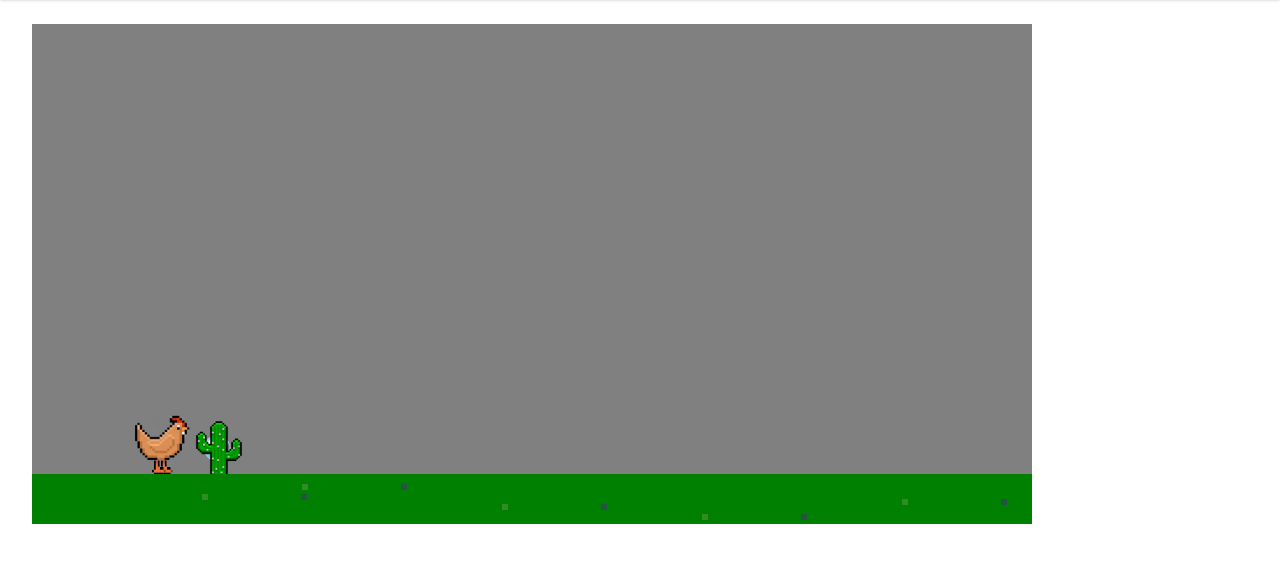
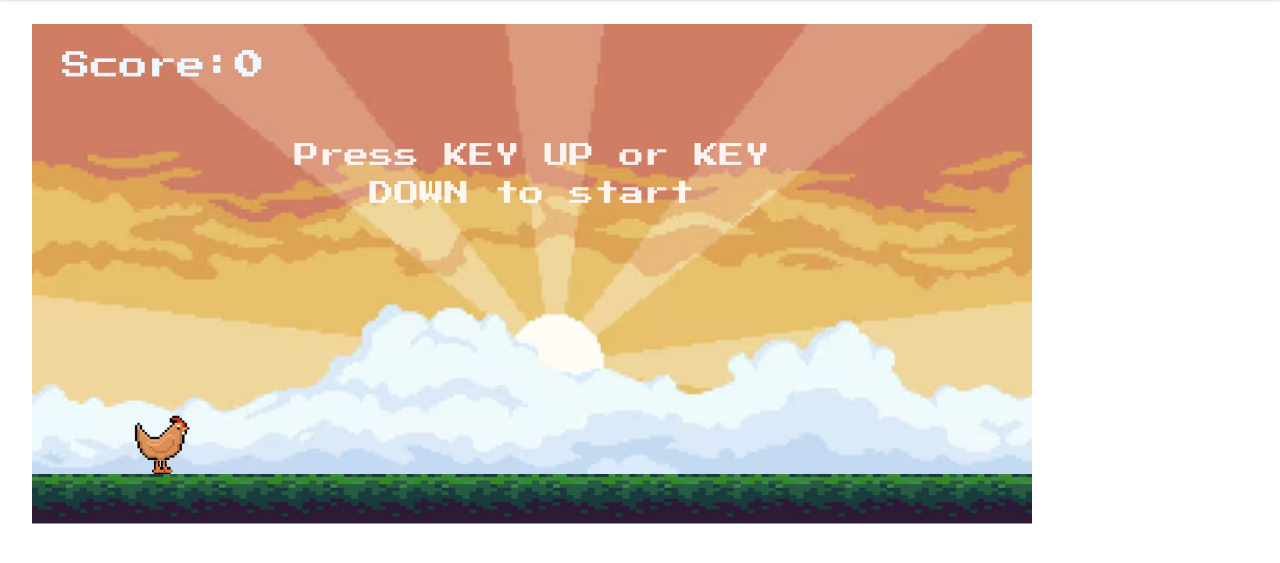
Before and after one commit to Cosmin-Valentin/laravel_webGames, a Laravel app: page /games/runner2 in a window 1280 px wide. Shown: the part 148-711 px from the top of the page. Run offline with Laravel 12, Linux system fonts and the light colour scheme; the visitor is signed in with stand-in values (Sample User, id 1); style sheets or scripts are compiled from the project's sources; parts of the project's set-up code (start-up, migrations or seed data) failed here and were passed over.

Commit message:
Second Runner game complete

```diff
--- a/resources/css/chicken-runner.css
+++ b/resources/css/chicken-runner.css
@@ -51,7 +51,7 @@
     animation: rightLeg 0.5s infinite linear;
 }
 #chicken.walk .leg.left {
-    animation: leeftLeg 0.5s infinite linear;
+    animation: leftLeg 0.5s infinite linear;
 }
 @keyframes rightLeg {
     0% {
@@ -61,7 +61,7 @@
         transform: rotate(50deg);
     }
 }
-@keyframes leeftLeg {
+@keyframes leftLeg {
     0% {
         transform: rotate(-50deg);
     }
--- a/resources/css/runner.css
+++ b/resources/css/runner.css
@@ -1,3 +1,5 @@
+@import url("https://fonts.googleapis.com/css2?family=Press+Start+2P&display=swap");
+
 .runner-container {
     margin: 0;
     padding: 0;
@@ -5,14 +7,31 @@
     height: 500px;
     position: relative;
     overflow: hidden;
-    background: black;
+    font-family: "Press Start 2P";
+}
+
+.runner-container.over .pixels,
+.runner-container.over .obstacle,
+.runner-container.over .legend {
+    display: none;
 }
 
 #game {
     position: absolute;
     width: 1000px;
     height: 450px;
-    background: gray;
+}
+
+.sky {
+    position: absolute;
+    width: 1000px;
+    height: 450px;
+    opacity: 0;
+    transition: opacity 1s ease-in-out;
+}
+
+.sky.active {
+    opacity: 1;
 }
 
 #ground {
@@ -20,7 +39,21 @@
     width: 1000px;
     height: 50px;
     top: 450px;
-    background: green;
+}
+
+.ground {
+    width: 1000px;
+    height: 50px;
+}
+
+.runner-container:not(.over) .red-x {
+    display: none;
+}
+
+.red-x {
+    position: relative;
+    bottom: 97px;
+    left: 17px;
 }
 
 .cactus,
@@ -169,8 +292,12 @@
     height: 6px;
 }
 
+.group-1 {
+    bottom: 50px;
+}
+
 .group-2 {
-    bottom: 50px;
+    bottom: 100px;
 }
 
 .group-1 > div {
@@ -200,3 +327,62 @@
     top: 25px;
     left: 800px;
 }
+
+.info,
+.legend {
+    color: #fff;
+    position: absolute;
+    top: 30%;
+    left: 50%;
+    transform: translate(-50%, -50%);
+    z-index: 1;
+    font-size: 25px;
+    text-align: center;
+    animation: flicker 0.8s infinite linear;
+}
+
+#prompt {
+    position: absolute;
+    top: 40%;
+    left: 50%;
+    width: 300px;
+    height: 150px;
+    background: #333;
+    border: 5px solid #999;
+    color: #fff;
+    transform: translate(-50%, -50%);
+    justify-content: center;
+    align-items: center;
+    flex-direction: column;
+}
+
+#prompt p {
+    text-align: center;
+    margin-top: 20px;
+    animation: flicker 0.8s infinite linear;
+}
+
+@keyframes flicker {
+    0% {
+        opacity: 1;
+    }
+    100% {
+        opacity: 0.6;
+    }
+}
+
+.score {
+    display: flex;
+    align-items: center;
+    justify-content: center;
+    position: absolute;
+    font-size: 1.8rem;
+    top: 20px;
+    left: 30px;
+    color: aliceblue;
+    z-index: 1;
+}
+
+.runner-container:not(.over) .legend {
+    animation: flicker 0.8s infinite linear;
+}
--- a/resources/js/runner.js
+++ b/resources/js/runner.js
@@ -3,26 +3,37 @@ const runnerContainer = document.querySelector(".runner-container");
 if (runnerContainer) {
     const chicken = document.getElementById("chicken");
     const colorBubble = document.getElementById("color-bubble");
-    // const blackBubble = document.getElementById("black-bubble");
+    const blackBubble = document.getElementById("black-bubble");
     const cactus = document.querySelector(".cactus");
     const pixelsLight = document.querySelector(".pixels.group-1");
     const pixelsDark = document.querySelector(".pixels.group-2");
+    const skies = document.querySelectorAll(".sky");
+    const prompt = document.getElementById("prompt");
+    const legend = document.querySelector(".legend");
     let hit = false;
-    let animationIds = [];
+    let counter = 0;
+    let circadianInterval;
+    let avoidObs = false;
+    let blackEnabled = false;
 
-    document.addEventListener("keydown", handleJump);
-    moveObstacle(colorBubble, 3);
-    setTimeout(function () {
-        moveObstacle(cactus, 3);
-    }, 500);
+    giveInfo();
 
-    moveGround();
+    function init() {
+        activateElements(3);
+        circadianInterval = setupCircadianShift();
+        displayLegend();
+        document.addEventListener("keydown", handleAction);
+    }
 
     function moveObstacle(obstacle, speed) {
         const sandboxWidth = runnerContainer.offsetWidth;
         let x = sandboxWidth;
 
-        animationIds.push(requestAnimationFrame(animate));
+        if (obstacle.classList.contains("hidden")) {
+            obstacle.classList.remove("hidden");
+        }
+
+        requestAnimationFrame(animate);
 
         function animate() {
             x -= speed;
@@ -31,7 +42,10 @@ if (runnerContainer) {
             }
             obstacle.style.transform = `translateX(${x}px)`;
 
-            if (obstacle.classList.contains("obstacle") && checkCollision(x)) {
+            if (
+                obstacle.classList.contains("obstacle") &&
+                checkCollision(x, obstacle)
+            ) {
                 handleCollision();
             } else {
                 continueAnimation();
@@ -41,6 +55,7 @@ if (runnerContainer) {
         function handleCollision() {
             if (!obstacle.classList.contains("cactus")) {
                 if (hit) {
+                    counter = counter + 5;
                     obstacle.classList.remove("wobble");
                     obstacle.classList.add("shrink");
                     setTimeout(function () {
@@ -56,10 +71,10 @@ if (runnerContainer) {
 
         function continueAnimation() {
             if (x !== sandboxWidth) {
-                animationIds.push(requestAnimationFrame(animate));
+                requestAnimationFrame(animate);
             } else {
                 setTimeout(() => {
-                    animationIds.push(requestAnimationFrame(animate));
+                    requestAnimationFrame(animate);
                 }, getRandomCount(3) * 1000);
             }
         }
@@ -70,60 +85,157 @@ if (runnerContainer) {
             obstacle.classList.remove("shrink");
             obstacle.classList.add("wobble");
             setTimeout(() => {
-                animationIds.push(requestAnimationFrame(animate));
+                requestAnimationFrame(animate);
             }, getRandomCount(3) * 1000);
             hit = false;
         }
     }
 
-    function moveGround() {
-        moveObstacle(pixelsLight, 3);
+    function moveGround(speed) {
+        moveObstacle(pixelsLight, speed);
         setTimeout(function () {
-            moveObstacle(pixelsDark, 3);
+            moveObstacle(pixelsDark, speed);
         }, 2000);
     }
 
     function gameOver() {
-        console.error("game over");
-        animationIds.forEach((id) => cancelAnimationFrame(id));
-        animationIds = [];
+        runnerContainer.classList.add("over");
+        prompt.classList.remove("hidden");
+        prompt.classList.add("flex");
+        clearInterval(circadianInterval);
+        document.removeEventListener("keydown", handleAction);
+        document.addEventListener("keydown", () => location.reload());
     }
 
     function getRandomCount(num) {
         return Math.floor(Math.random() * num);
     }
 
-    function checkCollision(obstacleLeft) {
+    function checkCollision(obstacleLeft, obstacle) {
         const chickenTop = parseInt(
             window.getComputedStyle(chicken).getPropertyValue("top")
         );
         const isObstacleInRange = obstacleLeft < 160 && obstacleLeft > 50;
-        const isChickenInHitRange = chickenTop < 332 && chickenTop > 320;
+        const isChickenSqashing = chickenTop < 332 && chickenTop > 320;
         const isChickenHit = chickenTop > 333;
+        const hasChickenCrouched = chickenTop > 390;
 
         if (!isObstacleInRange) {
             return false;
         }
-        if (isChickenInHitRange) {
+
+        if (obstacle === blackBubble) {
+            if (!hasChickenCrouched) {
+                return true;
+            } else {
+                avoidObs = true;
+                return false;
+            }
+        }
+
+        if (isChickenSqashing) {
             hit = true;
+            avoidObs = false;
             return true;
         } else if (isChickenHit) {
+            avoidObs = false;
             return true;
+        } else {
+            avoidObs = true;
         }
     }
 
-    function handleJump(e) {
-        if (e.key === "ArrowUp") {
-            if (!chicken.classList.contains("jump")) {
-                chicken.classList.add("jump");
+    function handleAction(e) {
+        const actions = {
+            ArrowUp: () => performAction("jump"),
+            ArrowDown: () => performAction("crouch"),
+        };
+
+        if (actions[e.key]) {
+            actions[e.key]();
+        }
+    }
+
+    function performAction(actionName) {
+        if (!chicken.classList.contains(actionName)) {
+            chicken.classList.remove("walk");
+            chicken.classList.add(actionName);
+        }
+
+        setTimeout(function () {
+            chicken.classList.remove(actionName);
+            if (avoidObs) {
+                counter++;
+                avoidObs = false;
             }
-            setTimeout(function () {
-                chicken.classList.remove("jump");
-            }, 500);
-        }
+            document.querySelector(".score b").textContent = counter;
+            chicken.classList.add("walk");
+            if (counter >= 50 && !blackEnabled) {
+                blackEnabled = true;
+                enableBackBubble();
+            }
+        }, 500);
     }
 
     function randomDelay() {
         return Math.random * 10000;
     }
+
+    function setupCircadianShift() {
+        let x = 1;
+        return setInterval(function () {
+            skies.forEach((el) => el.classList.remove("active"));
+            skies[x].classList.add("active");
+            x = x < skies.length - 1 ? x + 1 : 0;
+        }, 15000);
+    }
+
+    function giveInfo() {
+        document.addEventListener("keydown", startGame);
+    }
+
+    function startGame(e) {
+        const actionMap = {
+            ArrowUp: "jump",
+            ArrowDown: "crouch",
+        };
+
+        if (actionMap[e.key]) {
+            performAction(actionMap[e.key]);
+            document.removeEventListener("keydown", startGame);
+            document.querySelector(".info").classList.add("hidden");
+            init();
+        }
+    }
+
+    function activateElements(speed) {
+        if (!blackEnabled) {
+            moveObstacle(colorBubble, speed);
+            setTimeout(function () {
+                moveObstacle(cactus, speed);
+            }, 5000);
+            moveGround(speed);
+        } else {
+            moveObstacle(blackBubble, speed);
+        }
+    }
+
+    function enableBackBubble() {
+        legend.textContent = "Watch your head and CROUCH DOWN!";
+        displayLegend();
+        setTimeout(function () {
+            activateElements(3);
+        }, 5000);
+    }
+
+    function displayLegend() {
+        setTimeout(function () {
+            legend.classList.remove("hidden");
+        }, 5000);
+        setTimeout(function () {
+            if (!legend.classList.contains("hidden")) {
+                legend.classList.add("hidden");
+            }
+        }, 15000);
+    }
 }
--- a/resources/views/games/runner2.blade.php
+++ b/resources/views/games/runner2.blade.php
@@ -5,31 +5,44 @@
     </x-slot:heading>
 
     <div class="runner-container">
+        <div class="score">
+            <span class="title">Score:</span>
+            <b>0</b>
+        </div>
+        <div class="legend hidden">
+            <span>Squash bubbles for <b>+5</b> extra points</span>
+        </div>
+        <p class="info">Press KEY UP or KEY DOWN to start</p>
         <div id="game">
+            <img src="{{ asset('images/sky.jpg') }}" alt="sky" class="sky active">
+            <img src="{{ asset('images/sky2.jpg') }}" alt="sky" class="sky">
+            <img src="{{ asset('images/sky3.jpg') }}" alt="sky" class="sky">
             <div id="chicken">
                 <img class="chicken" src="{{ asset('images/chicken.png') }}" alt="chicken">
                 <img class="leg left" src="{{ asset('images/leg.png') }}" alt="chicken leg">
                 <img class="leg right" src="{{ asset('images/leg.png') }}" alt="chicken leg">
+                <img src="{{ asset('images/red-x.png') }}" alt="x" class="red-x">
             </div>
-            <div id="color-bubble" class="wobble obstacle">
+            <div id="color-bubble" class="wobble obstacle hidden">
                 <img class="bubble" src="{{ asset('images/color-bubble.png') }}" alt="bubble" >
             </div>
-            <div class="cactus obstacle">
+            <div class="cactus obstacle hidden">
                 <img src="{{ asset('images/cactus.png') }}" alt="cactus">
             </div>
-            {{-- <div id="black-bubble" class="black breathe">
+            <div id="black-bubble" class="breathe obstacle hidden">
                 <img class="bubble" src="{{ asset('images/black-bubble.png') }}" alt="bubble" >
-            </div> --}}
+            </div>
         </div>
         <div id="ground">
-            <div class="pixels group-1">
+            <img src="{{ asset('images/ground.png') }}" alt="ground" class="ground">
+            <div class="pixels group-1 hidden">
                 <div class="pix1"></div>
                 <div class="pix2"></div>
                 <div class="pix3"></div>
                 <div class="pix4"></div>
                 <div class="pix5"></div>
             </div>
-            <div class="pixels group-2">
+            <div class="pixels group-2 hidden">
                 <div class="pix1"></div>
                 <div class="pix2"></div>
                 <div class="pix3"></div>
@@ -37,5 +50,9 @@
                 <div class="pix5"></div>
             </div>
         </div>
+        <div id="prompt" class="hidden">
+            <span class="restart">Play Again?</span>
+            <p>Press any button to continue</p>
+        </div>
     </div>
 </x-layout>
```
Also changed, not shown: other parts of resources/css/runner.css (+91 -1 lines), public/images/red-x.png (added).
